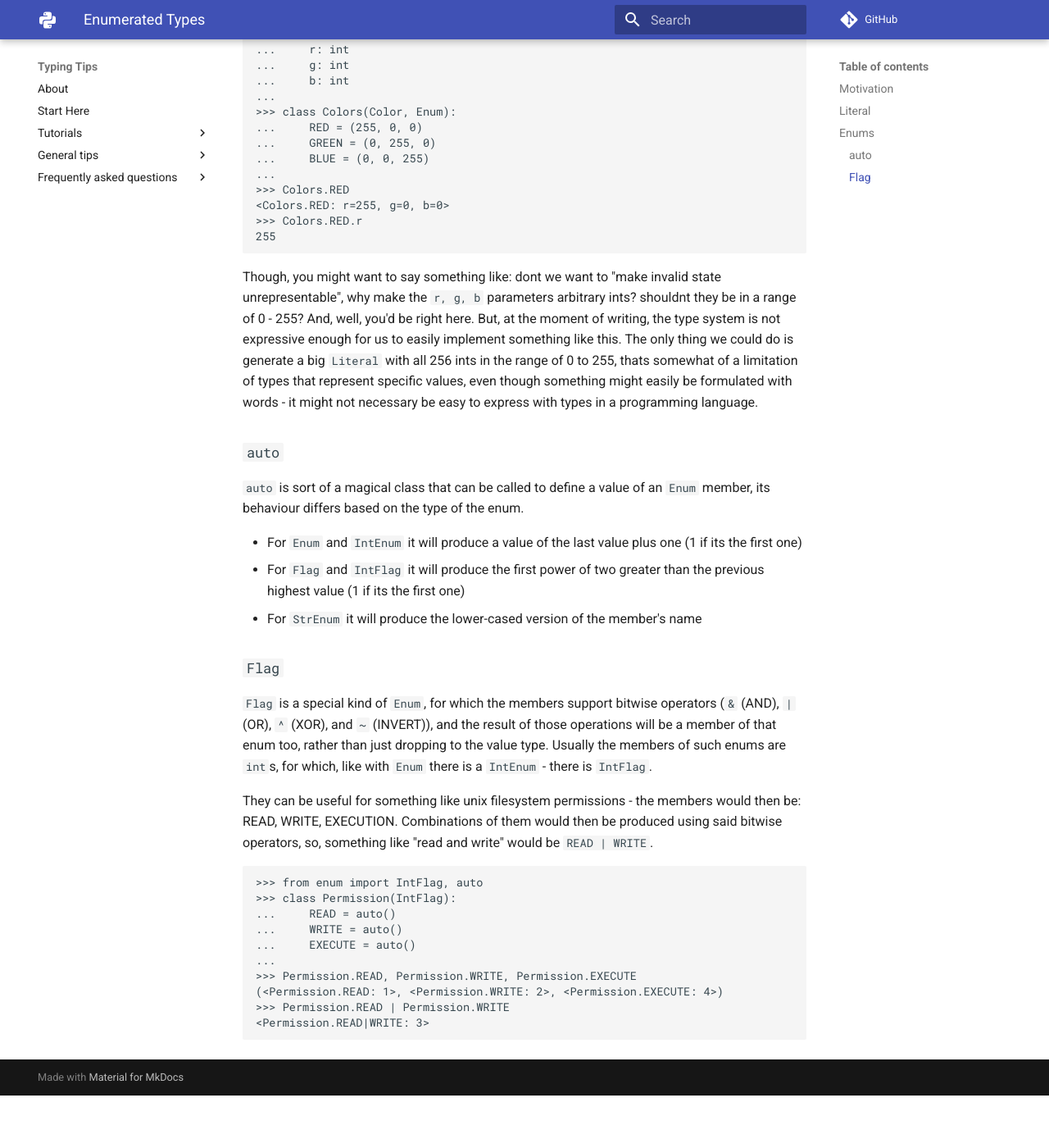
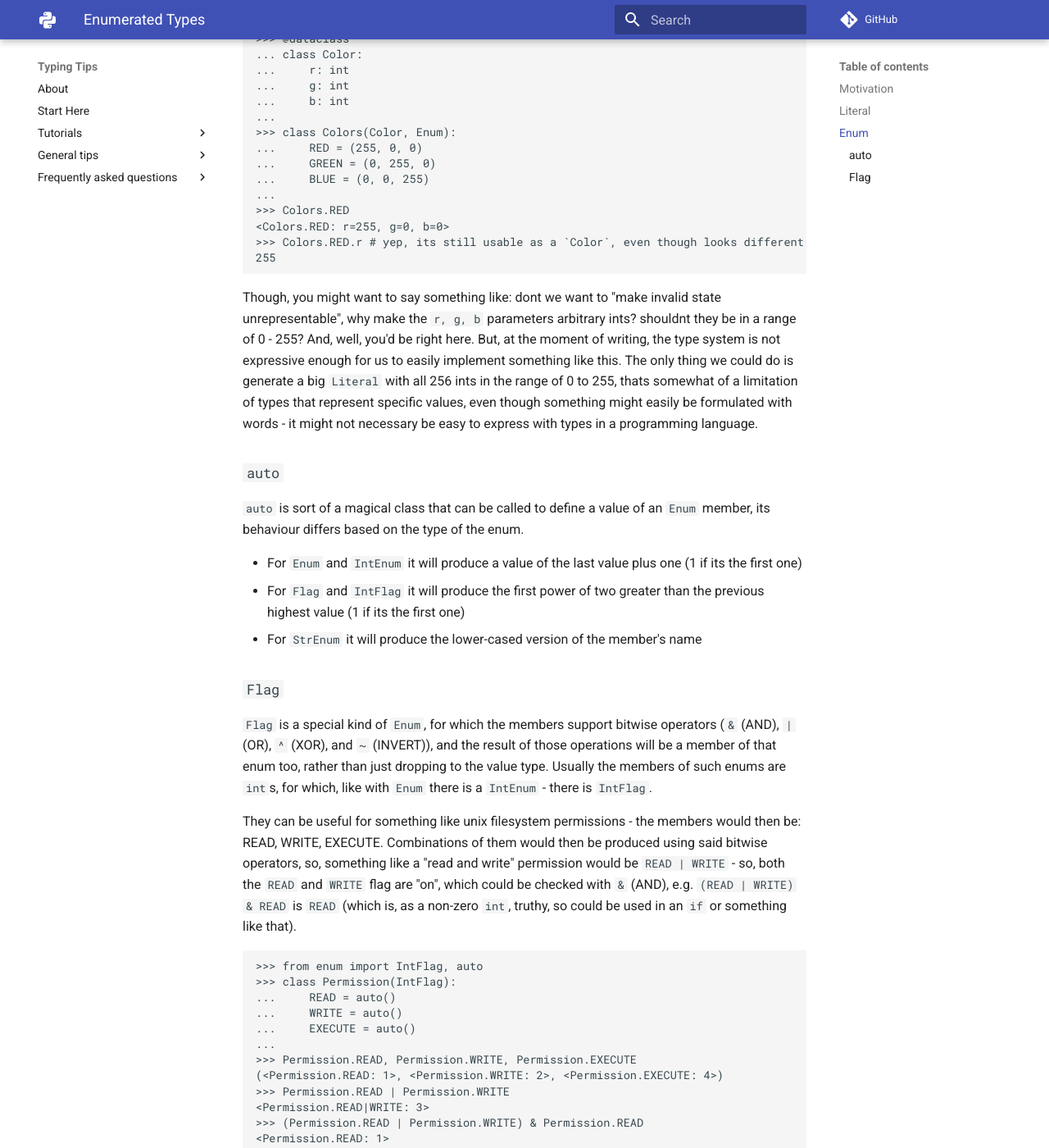
Before and after one commit to decorator-factory/typing-tips, an MkDocs documentation site: the page built from docs/main-tutorial/3-enumerated-types/index.md, in a window 1280 px wide and 1400 px high, scrolled down 2397 px. Shown: the whole window at 82% size. Built offline with MkDocs 1.6.1 and Material for MkDocs 9.7.7, drawn with Linux system fonts in a browser that asks for light colours; comment, search, counter and statistics services are not loaded; before the commit the page ends 3733 px from its top, so only the background shows below that; some of the changed text lies outside the part shown.

Commit message:
Extend open() and IntFlag examples, fix a typo

````diff
--- a/docs/main-tutorial/3-enumerated-types/index.md
+++ b/docs/main-tutorial/3-enumerated-types/index.md
@@ -2,7 +2,7 @@
 
 ## Motivation
 
-Sometimes you want to represent that a value should only be one of a set of specific, predefined values, like the `mode` parameter in the builtin [``open()``](https://docs.python.org/3/library/functions.html#open) function.
+Sometimes you want to represent that a value should only be one of a set of specific, predefined values, like the `mode` parameter in the builtin [``open()``](https://docs.python.org/3/library/functions.html#open) function: although it is a string, it shouldnt be any ``str`` - only some specific ones.
 
 For that, there are 2 choices: [``typing.Literal``](https://docs.python.org/3/library/typing.html#typing.Literal) and [``enum.Enum``](https://docs.python.org/3/library/enum.html#enum.Enum).
 
@@ -23,12 +23,12 @@ There are some differences between them, though.
 
 Literals can have multiple "variants" - separated with ``,``, e.g. ``Literal[1, 2]`` would mean "either the 1 literal, or the 2 literal" - no need for ``Literal[1] | Literal[2]``.
 
-## `Enum`s
+## `Enum`
 
 ``Enum``s are a bit more complex and require the user to access the members rather than just passing a value, but they can be used for non-literals and other types too, as they are
 a set of names bound to (unique) values, rather than just the values themselves.
 
-The usual way to define an enum by defining a class and inheriting from the [``enum.Enum``](https://docs.python.org/3/library/enum.html#enum.Enum) base class, like so:
+The usual way to define an enum is by defining a class and inheriting from the [``enum.Enum``](https://docs.python.org/3/library/enum.html#enum.Enum) base class, like so:
 
 ```python
 from enum import Enum
@@ -105,7 +105,7 @@ Something like:
 ...
 >>> Colors.RED
 <Colors.RED: r=255, g=0, b=0>
->>> Colors.RED.r
+>>> Colors.RED.r # yep, its still usable as a `Color`, even though looks different from it
 255
 ```
 
@@ -125,8 +125,8 @@ thats somewhat of a limitation of types that represent specific values, even tho
 
 ``Flag`` is a special kind of ``Enum``, for which the members support bitwise operators (``&`` (AND), ``|`` (OR), ``^`` (XOR), and ``~`` (INVERT)), and the result of those operations will be a member of that enum too, rather than just dropping to the value type. Usually the members of such enums are ``int``s, for which, like with ``Enum`` there is a ``IntEnum`` - there is ``IntFlag``.
 
-They can be useful for something like unix filesystem permissions - the members would then be: READ, WRITE, EXECUTION.
-Combinations of them would then be produced using said bitwise operators, so, something like "read and write" would be ``READ | WRITE``.
+They can be useful for something like unix filesystem permissions - the members would then be: READ, WRITE, EXECUTE.
+Combinations of them would then be produced using said bitwise operators, so, something like a "read and write" permission would be ``READ | WRITE`` - so, both the ``READ`` and ``WRITE`` flag are "on", which could be checked with ``&`` (AND), e.g. ``(READ | WRITE) & READ`` is ``READ`` (which is, as a non-zero ``int``, truthy, so could be used in an ``if`` or something like that).
 
 ```python-repl
 >>> from enum import IntFlag, auto
@@ -139,4 +139,6 @@ Combinations of them would then be produced using said bitwise operators, so, so
 (<Permission.READ: 1>, <Permission.WRITE: 2>, <Permission.EXECUTE: 4>)
 >>> Permission.READ | Permission.WRITE
 <Permission.READ|WRITE: 3>
+>>> (Permission.READ | Permission.WRITE) & Permission.READ
+<Permission.READ: 1>
 ```
````
